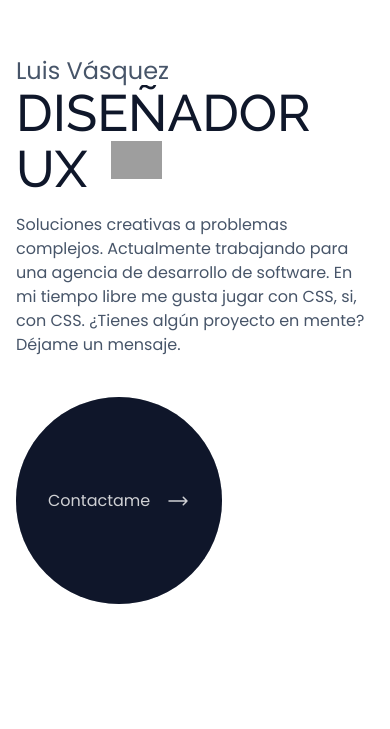
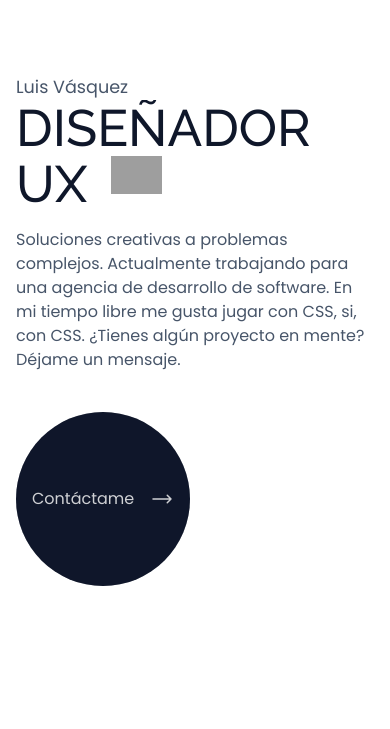
Before and after one commit to luisv0301/ux-portfolio, a Next.js app: page / in a window 390 px wide. Shown: the part 115-844 px from the top of the page. Built offline with nearby package versions, Linux system fonts and the light colour scheme; grey boxes are pictures that could not be loaded.

Commit message:
fix: improve animations

```diff
--- a/src/components/Button/button.module.css
+++ b/src/components/Button/button.module.css
@@ -1,5 +1,5 @@
 .button {
-  aspect-ratio: 1;
+  aspect-ratio: 1/1;
   text-decoration: none;
   width: fit-content;
   flex-grow: 0;
@@ -48,3 +48,9 @@
 .button > svg {
   width: 24px;
 }
+
+@media (max-width: 500px) {
+  .button {
+    padding: 1rem 1rem;
+  }
+}
--- a/src/pages/index.js
+++ b/src/pages/index.js
@@ -63,14 +63,16 @@ export default function Home() {
         <div>
           <header className={styles.header}>
             <div className={styles.header__text}>
-              <motion.p
+              <p className={styles.header__overflowHidden}>
+                <motion.span
                   className={styles.header__subtitle}
-                initial={{ opacity: 0, y: 50 }}
-                animate={{ opacity: 1, y: 0 }}
-                transition={{ duration: 0.45 }}
+                  initial={{ y: 150 }}
+                  animate={{ y: 0 }}
+                  transition={{ duration: 0.75, delay: 0.15 }}
                 >
                   Luis Vásquez
-              </motion.p>
+                </motion.span>
+              </p>
               <h1>
                 <span className={styles.header__clippy}>
                   <motion.span
@@ -99,25 +101,29 @@ export default function Home() {
                   </motion.span>
                 </span>
               </h1>
-              <motion.p
-                initial={{ opacity: 0, y: 35 }}
-                animate={{ opacity: 1, y: 0 }}
-                transition={{ duration: 0.45, delay: 0.15 }}
+              <p className={styles.header__overflowHidden}>
+                <motion.span
+                  initial={{ y: 150 }}
+                  animate={{ y: 0 }}
+                  transition={{ duration: 0.75, delay: 0.15 }}
                 >
                   Soluciones creativas a problemas complejos. Actualmente
                   trabajando para una agencia de desarrollo de software. En mi
-                tiempo libre me gusta jugar con CSS, si, con CSS. ¿Tienes algún
-                proyecto en mente? Déjame un mensaje.
-              </motion.p>
+                  tiempo libre me gusta jugar con CSS, si, con CSS. ¿Tienes
+                  algún proyecto en mente? Déjame un mensaje.
+                </motion.span>
+              </p>
             </div>
+            <div className={styles.header__overflowHidden}>
               <motion.div
                 className="header__cta"
-              initial={{ opacity: 0, y: 35 }}
-              animate={{ opacity: 1, y: 0 }}
-              transition={{ duration: 0.45, delay: 0.15 }}
+                initial={{ y: 200 }}
+                animate={{ y: 0 }}
+                transition={{ duration: 0.75, delay: 0.15 }}
               >
-              <Button>Contactame</Button>
+                <Button>Contáctame</Button>
               </motion.div>
+            </div>
           </header>
           <section className={styles.caseStudies}>
             <article>
--- a/src/styles/Home.module.scss
+++ b/src/styles/Home.module.scss
@@ -9,6 +9,12 @@
   justify-content: center;
   position: relative;
   min-height: 100vh;
+  &__overflowHidden {
+    overflow: hidden;
+    & > span {
+      display: inline-block;
+    }
+  }
   &__clippy {
     overflow: hidden;
     display: block;
@@ -149,7 +155,10 @@
 }
 
 @media (max-width: 500px) {
-  .caseStudy__title {
+  .caseStudies__title {
     font-size: 2rem;
   }
+  .header__subtitle {
+    font-size: 1.1rem;
+  }
 }
```
Lines whose indentation alone changed are shown as unchanged.
